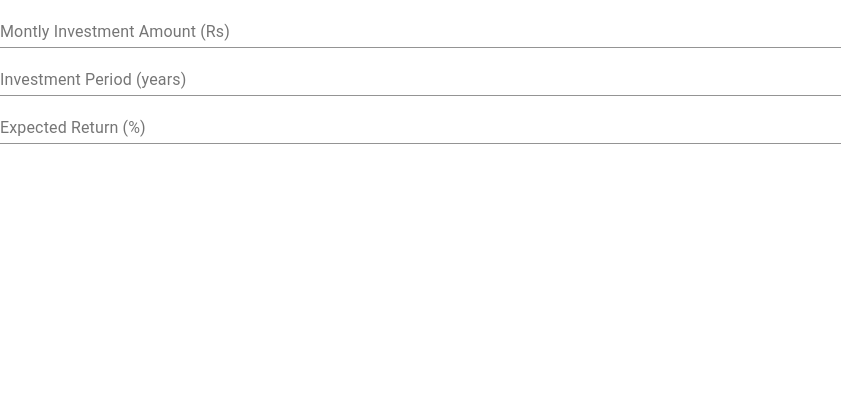
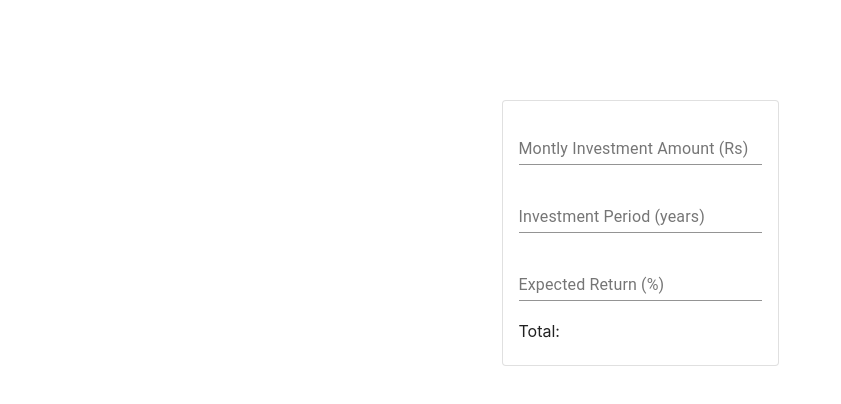
Before and after one commit to nikhilmaske-2001/SIP-and-LUMP-SUM-calculator, a React (Create React App) app: page / in a window 1280 px wide. Shown: the top 404 px of the page, without its empty margins (0-841 px from the left). Built offline with nearby package versions, Linux system fonts and the light colour scheme.

Commit message:
Center the div and improve spacing.

```diff
--- a/src/App.tsx
+++ b/src/App.tsx
@@ -1,4 +1,4 @@
-import { FormControl, FormHelperText, InputLabel, Input } from '@material-ui/core';
+import { FormControl, InputLabel, Input, Card, CardContent, Box } from '@material-ui/core';
 import React from 'react';
 import './App.css';
 import { useStyles } from "./styles";
@@ -7,6 +7,8 @@ function App() {
   const classes = useStyles();
   return (
     <div className={classes.Container}>
+      <Card className={classes.root} variant="outlined">
+        <CardContent>
           <FormControl className={classes.Box}>
             <InputLabel htmlFor="my-input">Montly Investment Amount (Rs)</InputLabel>
             <Input id="my-input" aria-describedby="my-helper-text" />
@@ -21,6 +23,10 @@ function App() {
             <InputLabel htmlFor="my-input">Expected Return (%)</InputLabel>
             <Input id="my-input" aria-describedby="my-helper-text" />
           </FormControl>
+
+          <Box>Total: </Box>
+        </CardContent>
+      </Card>
     </div >
   );
 }
--- a/src/styles.tsx
+++ b/src/styles.tsx
@@ -2,10 +2,16 @@ import { makeStyles } from "@material-ui/core";
 
 export const useStyles = makeStyles(theme => ({
     Container: {
-        alignItems: "center",
+        display: "flex",
         justifyContent: "center",
+        paddingTop: 100,
+    },
+    root: {
+        minWidth: 275,
+        maxWidth: 550,
     },
     Box: {
         display: "flex",
+        marginBottom: 20,
     }
 }));
```
Lines whose indentation alone changed are shown as unchanged.
